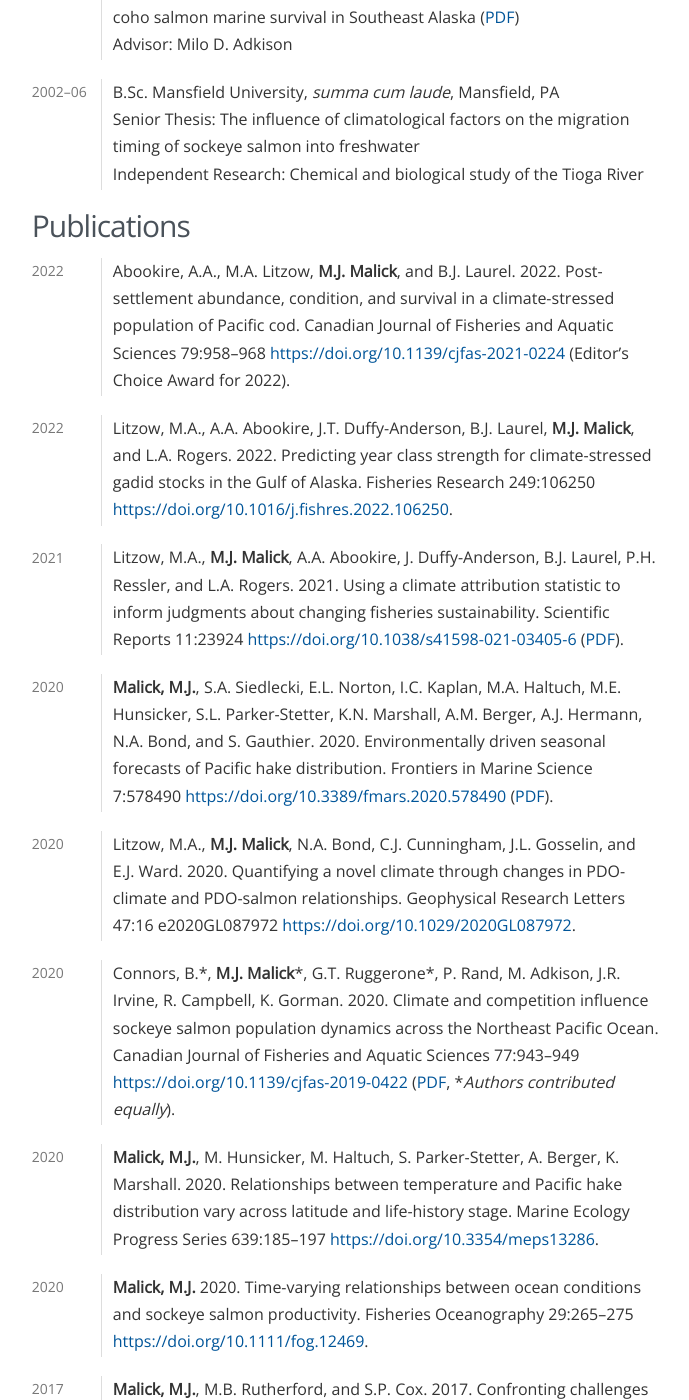
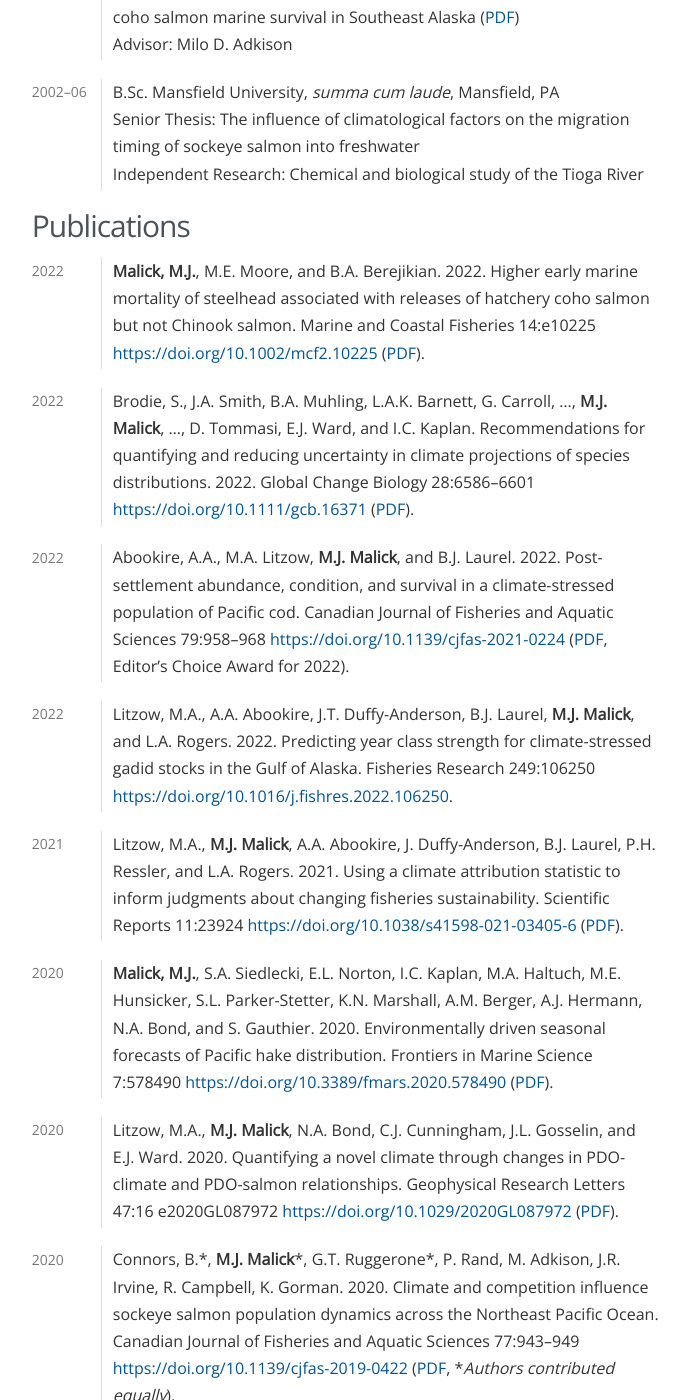
Before and after one commit to michaelmalick/michaelmalick.github.io, a Jekyll site: the page built from malick-cv.md, in a window 1280 px wide and 1400 px high, scrolled down 706 px. Shown: the whole window, without its empty margins (461-1150 px from the left). Built offline with Jekyll 4.4.1, drawn with Linux system fonts in a browser that asks for light colours.

Commit message:
Update CV papers

```diff
--- a/malick-cv.md
+++ b/malick-cv.md
@@ -53,11 +53,24 @@ Publications
 ------------
 
 2022
+:   **Malick, M.J.**, M.E. Moore, and B.A. Berejikian. 2022. Higher early marine
+    mortality of steelhead associated with releases of hatchery coho salmon
+    but not Chinook salmon. Marine and Coastal Fisheries 14:e10225
+    <https://doi.org/10.1002/mcf2.10225> ([PDF][Malick:2022]).
+
+2022
+:   Brodie, S., J.A. Smith, B.A. Muhling, L.A.K. Barnett, G. Carroll, ...,
+    **M.J. Malick**, ..., D. Tommasi, E.J. Ward, and I.C. Kaplan. Recommendations
+    for quantifying and reducing uncertainty in climate projections of species
+    distributions. 2022. Global Change Biology 28:6586–6601
+    <https://doi.org/10.1111/gcb.16371> ([PDF][Brodie:2022]).
+
+2022
 :   Abookire, A.A., M.A. Litzow, **M.J. Malick**, and B.J. Laurel. 2022.
     Post-settlement abundance, condition, and survival in a climate-stressed
     population of Pacific cod. Canadian Journal of Fisheries and Aquatic
-    Sciences 79:958--968 <https://doi.org/10.1139/cjfas-2021-0224> (Editor's
-    Choice Award for 2022).
+    Sciences 79:958--968 <https://doi.org/10.1139/cjfas-2021-0224>
+    ([PDF][Abookire:2022], Editor's Choice Award for 2022).
 
 
 2022
@@ -84,7 +97,7 @@ Publications
 :   Litzow, M.A., **M.J. Malick**, N.A. Bond, C.J. Cunningham, J.L. Gosselin,
     and E.J. Ward. 2020. Quantifying a novel climate through changes in
     PDO-climate and PDO-salmon relationships. Geophysical Research Letters 47:16
-    e2020GL087972 <https://doi.org/10.1029/2020GL087972>.
+    e2020GL087972 <https://doi.org/10.1029/2020GL087972> ([PDF][Litzow:2020]).
 
 2020
 :   Connors, B.\*, **M.J. Malick**\*, G.T. Ruggerone\*, P. Rand, M. Adkison,
@@ -544,3 +557,7 @@ Field Experience
 [Malick:2020]:https://michaelmalick-com-public.s3-us-west-2.amazonaws.com/papers/malick_etal_2020_forecast.pdf
 [Slides:afs-2021]:https://michaelmalick-com-public.s3-us-west-2.amazonaws.com/slides/malick_idaho_afs2021_slides.pdf
 [slides:npafc-2021]:https://michaelmalick-com-public.s3.us-west-2.amazonaws.com/slides/malick-npafc-2021-notes-slides.pdf
+[Malick:2022]:https://michaelmalick-com-public.s3.us-west-2.amazonaws.com/papers/malick_etal_2022.pdf
+[Brodie:2022]:https://michaelmalick-com-public.s3.us-west-2.amazonaws.com/papers/brodie_etal_2022.pdf
+[Litzow:2020]:https://michaelmalick-com-public.s3.us-west-2.amazonaws.com/papers/litzow_etal_2020.pdf
+[Abookire:2022]:https://michaelmalick-com-public.s3.us-west-2.amazonaws.com/papers/abookire_etal_2022.pdf
```
Also changed, not shown: cv/index.md (+20 -3 lines), malick-cv.txt (+20 -3 lines), 1 other file.
